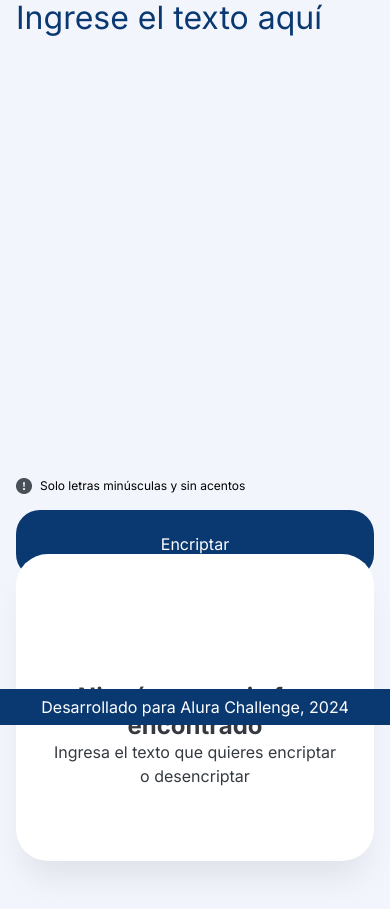
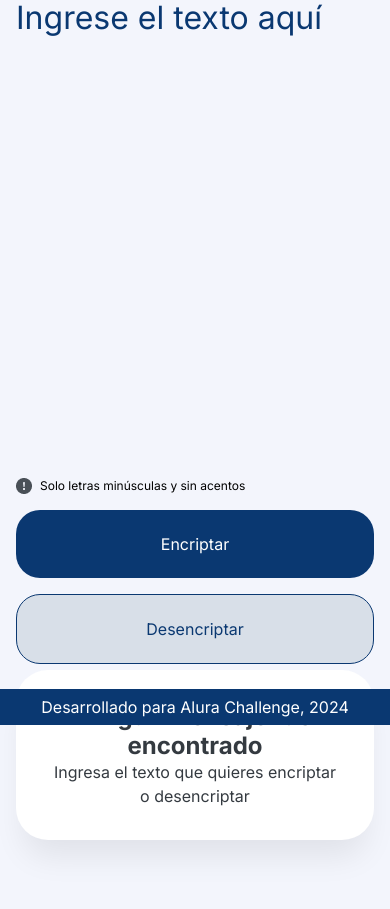
Before and after one commit to Leonnidasok/encriptador-challenge, a plain HTML site: page index.html in a window 390 px wide. Shown: the part 119-1028 px from the top of the page. Drawn offline with Linux system fonts and the light colour scheme.

Commit message:
reajustar responsive

```diff
--- a/styles.css
+++ b/styles.css
@@ -243,17 +243,17 @@ footer {
         width: 100%;
         height: 40%;
         margin-bottom: 0;
-        padding-bottom: 0;
+        padding-bottom: ;
     }
 
     .mensaje-desencriptado{
         justify-content: flex-start;
         align-content: center;
         width: 100%;
-        padding: 8rem 2rem;
+        padding: 2rem;
         gap: 0rem;
         max-height: 25%;
-        margin-top: 4rem;
+        margin-top: 10rem;
         margin-bottom: 0;
     }
 
@@ -294,7 +294,7 @@ footer {
     }
 
     .mensaje-desencriptado{
-        margin-top: 4rem;
+        margin-top: 12rem;
         margin-bottom: 0;
     }
 
```
